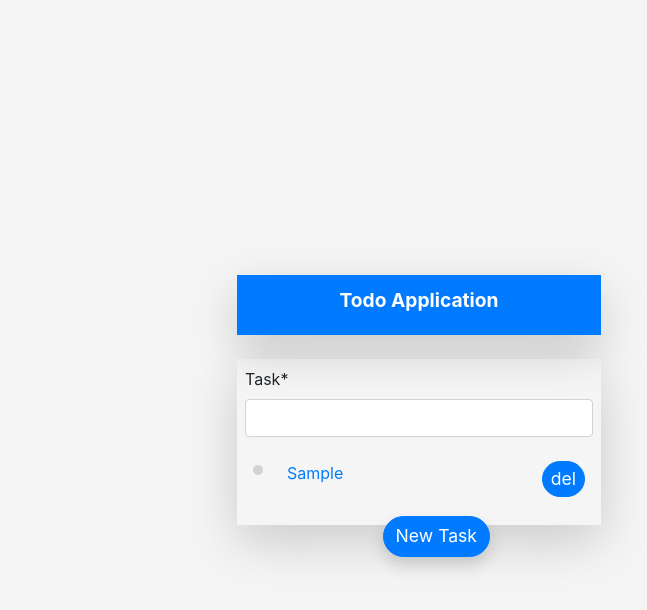
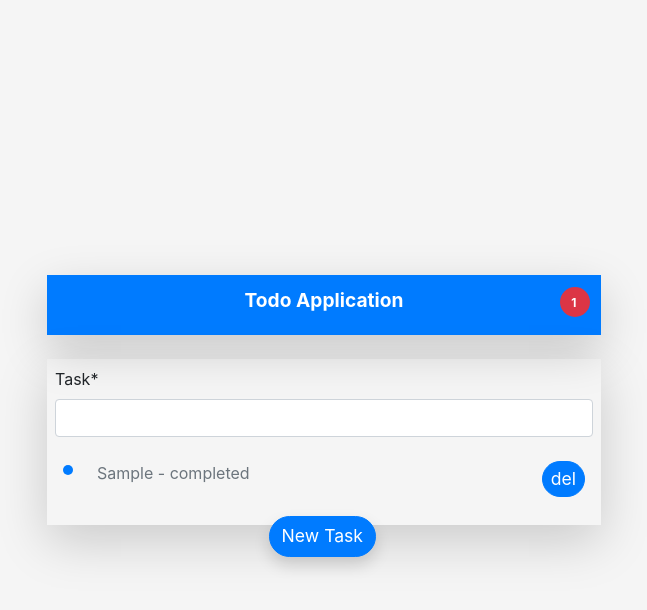
Before and after one commit to hisreal123/Django-Minimal-Todo_Application, a Django app: page / in a window 1280 px wide. Shown: the top 610 px of the page, without its empty margins (221-868 px from the left). Run offline with Django 3.2, Linux system fonts and the light colour scheme; tables that the repository leaves empty hold one stand-in row (values such as "Sample post"); parts of the project's set-up code (start-up, migrations or seed data) failed here and were passed over; some libraries are stand-ins or nearby versions.

Commit message:
Django Minimal Todo Application

```diff
--- a/Task/forms.py
+++ b/Task/forms.py
@@ -11,3 +11,10 @@ class TaskForm(forms.ModelForm):
         model = Task
 
         fields = ['task']
+
+
+class UpdateForm(forms.ModelForm):
+    class Meta:
+        model = Task
+
+        fields = ['task', 'complete']
--- a/Task/models.py
+++ b/Task/models.py
@@ -1,13 +1,15 @@
 from django.db import models
 from django.utils import timezone
-
+from django.contrib.auth.models import User
 
 # Create your models here.
+
 
 class Task(models.Model):
     task = models.CharField(max_length=100)
     date_created = models.DateTimeField(auto_now=timezone.now)
     complete = models.BooleanField(default = False)
+    # author = models.ForeignKey(User, on_delete = models.CASCADE)
 
     def __str__(self):
-        return  f'{self.task}'
+        return  f'{self.author} created {self.task}'
--- a/Task/templates/task/base.html
+++ b/Task/templates/task/base.html
@@ -17,9 +17,13 @@
     <div class="App d-flex align-items-center">
         <div class="container">
             <div class="row">
-                <div class="col-md-4"></div>
-                <div class="col-md-4 AppCtnBdy p-2">
-                    <div class="tp mb-4  shadow-lg p-3 bg-primary">
+                <div class="col-md-2 mt-2"></div>
+
+                <div class="col-md-6 AppCtnBdy p-2">
+                    <div class="tp mb-4  shadow-lg p-3 bg-primary position-relative">
+                        <button class="btn position-absolute bg-danger" style="top: 20%; right: 2%; border-radius: 50%; height: 30px; width: 30px;">
+                            <span class="badge pb-1 position-absolute " style="color: white; top: 20%; left: 20%;"> {{ count }} </span>
+                        </button>
                         <h5 class="text-center text-white"> Todo Application </h5>
                     </div>
                     <div class="bd shadow-lg pt-0 p-2 position-relative">
@@ -27,6 +31,7 @@
                         {% endblock content %}
                     </div>
                 </div>
+
                 <div class="col-md-4"></div>
             </div>
         </div>
--- a/Task/templates/task/home.html
+++ b/Task/templates/task/home.html
@@ -2,7 +2,6 @@
 {% load crispy_forms_tags %}
 
 {% block content %}
-
 <div class="ctn">
     <form action="" method="POST">
         <div class="form-group">
@@ -15,18 +14,34 @@
     <!-- design starts here  -->
     <div class="ctnTask p-2">
         {% for task  in tasks %}
-            <ul class="nav">
+            <ol class="nav">
+                {% if task.complete == True %}
+                <li class="list-item mb-2 d-flex justify-content-between w-100">
+                    <div class="wrap">
+                        <div class="round mr-4 mt-1  bg-primary "> </div>
+                        <p class="text-left float-left text-muted"> {{ task.task }} - completed  </p>
+                    </div>
+
+                    <div class="wrap2">
+                        <form action=" {% url 'task-delete' task.id %}" method="POST">
+                            {% csrf_token %}
+                            <button name="" id="" class="btn btn-sm btn-primary " href="#" role="button">del</button>
+                        </form>
+                    </div>
+                </li>
+                {% else %}
                 <li class="list-item mb-2 d-flex justify-content-between w-100">
                     <div class="wrap">
                         <div class="round mr-4 mt-1 "> </div>
-                        <p class="text-left float-left"><a href="" class="text-left" >{{task.task }}</a></p>
+                        <p class="text-left float-left"><a href="{% url 'task-update' task.id %}" class="text-left" >{{task.task }}</a></p>
                     </div>
                     <form action=" {% url 'task-delete' task.id %}" method="POST">
                         {% csrf_token %}
                         <button name="" id="" class="btn btn-sm btn-primary " href="#" role="button">del</button>
                     </form>
                 </li>
-            </ul>
+                {% endif %}
+            </ol>
         {% endfor %}
     </div>
 </div>
--- a/Task/urls.py
+++ b/Task/urls.py
@@ -1,8 +1,8 @@
 from django.urls import path
 from . import views
 
-
 urlpatterns = [
     path('', views.home, name='task-home'),
-    path('delete/<str:pk>/', views.deleteTask, name='task-delete')
+    path('delete/<str:pk>/', views.deleteTask, name='task-delete'),
+    path('update/<str:pk>/', views.taskUpdate, name='task-update')
 ]
--- a/Task/views.py
+++ b/Task/views.py
@@ -1,21 +1,43 @@
 from django.shortcuts import render, redirect
 from .models import Task
-from .forms import TaskForm
+from .forms import TaskForm, UpdateForm
+from django.contrib.auth.models import User
 # Create your views here.
 
 def home(request):
     Tasks = Task.objects.all().order_by('-date_created')
-    form = TaskForm()
+    len_of_tasks = Task.objects.all().count()
 
     if request.method  == 'POST':
         form  = TaskForm(request.POST)
         if form.is_valid():
             form.save()
             return redirect('task-home')
-    context = {'tasks': Tasks,'form': form}
 
+    else:
+        form = TaskForm()
+        context = {'tasks': Tasks,'form': form, 'count': len_of_tasks}
     return render(request, 'task/home.html', context)
+
+
+
+
 
 def deleteTask(request, pk):
     item  = Task.objects.get(id = pk).delete()
     return redirect('/')
+
+
+def taskUpdate(request, pk):
+    task = Task.objects.get(id=pk)
+
+    if request.method == 'POST':
+        form  = UpdateForm(request.POST, instance= task)
+        if form.is_valid():
+            form.save()
+
+            return redirect('task-home')
+    else:
+        form = UpdateForm(instance=task)
+        context = {'tasks': task,'form': form}
+    return render(request, 'task/task-update.html', context)
```
Also changed, not shown: Task/templates/task/Update_task.html (deleted, +0 -15 lines), Task/templates/task/delete_task.html (deleted, +0 -18 lines), Task/templates/task/task-update.html (added, +16 -0 lines), Task/migrations/0005_task_author.py (added), Task/migrations/0006_remove_task_author.py, db.sqlite3, 1 other file.
